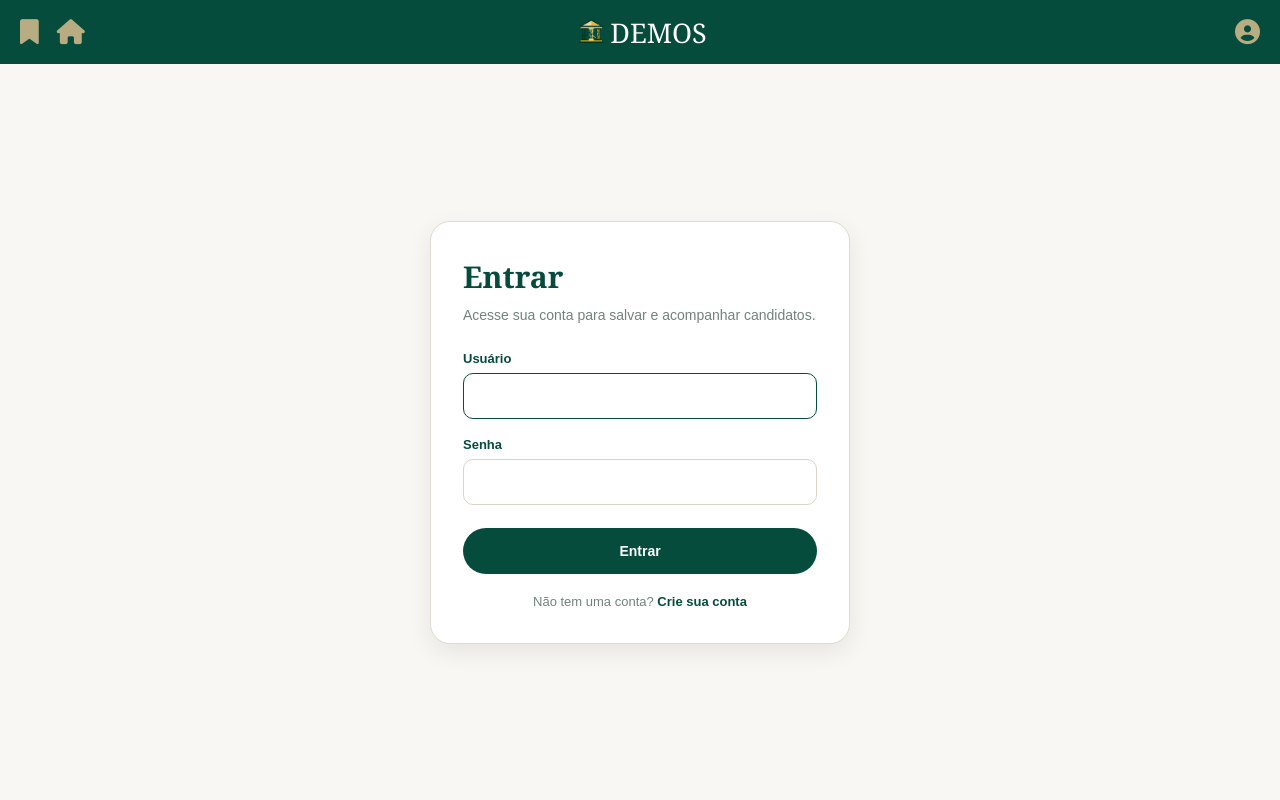
After one commit to giovanaags1-cmyk/Proj-de-Software---Grupo-4, a Django app: page /login/ in a window 1280 px wide. The commit adds this page. Run offline with Django 5.2, Linux system fonts and the light colour scheme.

Commit message:
Ajeitei a pesquisa, criei a parte de login e entrar com o usuário

```diff
--- a/Demos-02/demos/core/models.py
+++ b/Demos-02/demos/core/models.py
@@ -3,9 +3,11 @@ from django.db import models
 
 class Candidato(models.Model):
     nome = models.CharField(max_length=200)
+    apelido = models.CharField(max_length=200, blank=True)
     partido = models.CharField(max_length=100)
     cargo = models.CharField(max_length=100)
     uf = models.CharField(max_length=2)
+    descricao = models.TextField(blank=True)
 
     def __str__(self):
         return self.nome
--- /dev/null
+++ b/Demos-02/demos/core/static/core/css/login.css
@@ -0,0 +1,151 @@
+.pagina-login {
+    min-height: calc(100vh - 64px);
+
+    display: flex;
+    justify-content: center;
+    align-items: center;
+
+    padding: 32px 20px;
+
+    background-color: #f8f7f3;
+}
+
+.caixa-login {
+    width: min(420px, 100%);
+
+    margin: 0 auto;
+
+    background-color: white;
+
+    border: 1px solid #dfdbcf;
+    border-radius: 20px;
+
+    padding: 34px 32px;
+
+    box-shadow: 0 8px 25px rgba(0, 0, 0, 0.08);
+}
+
+.caixa-login h1 {
+    color: var(--verde);
+
+    font-family: Georgia, "Times New Roman", serif;
+    font-size: 30px;
+
+    margin-bottom: 8px;
+}
+
+.descricao-login {
+    color: #71837c;
+
+    font-size: 14px;
+    line-height: 1.5;
+
+    margin-bottom: 25px;
+}
+
+.campo-login {
+    display: flex;
+    flex-direction: column;
+
+    gap: 7px;
+
+    margin-bottom: 18px;
+}
+
+.campo-login label {
+    color: var(--verde);
+
+    font-size: 13px;
+    font-weight: 600;
+}
+
+.campo-login input {
+    width: 100%;
+    height: 46px;
+
+    padding: 0 14px;
+
+    border: 1px solid #d9d4c7;
+    border-radius: 10px;
+
+    outline: none;
+
+    font-size: 14px;
+}
+
+.campo-login input:focus {
+    border-color: var(--verde);
+}
+
+.botao-login {
+    width: 100%;
+    height: 46px;
+
+    margin-top: 5px;
+
+    border: none;
+    border-radius: 24px;
+
+    background-color: var(--verde);
+    color: white;
+
+    font-size: 14px;
+    font-weight: 600;
+
+    cursor: pointer;
+}
+
+.botao-login:hover {
+    background-color: var(--verde-escuro);
+}
+
+.erro-login {
+    margin-bottom: 18px;
+
+    padding: 11px 13px;
+
+    background-color: #f7e7e5;
+
+    border-radius: 8px;
+
+    color: #8a3f38;
+
+    font-size: 13px;
+}
+
+@media (max-width: 600px) {
+
+    .pagina-login {
+        min-height: calc(100vh - 55px);
+        padding: 25px 16px;
+    }
+
+    .caixa-login {
+        padding: 25px 20px;
+    }
+
+    .caixa-login h1 {
+        font-size: 26px;
+    }
+}
+.link-cadastro {
+    margin-top: 20px;
+
+    text-align: center;
+
+    color: #71837c;
+
+    font-size: 13px;
+}
+
+.link-cadastro a {
+    color: var(--verde);
+
+    font-weight: 600;
+
+    text-decoration: none;
+}
+
+.link-cadastro a:hover {
+    text-decoration: underline;
+}
--- a/Demos-02/demos/core/templates/core/index.html
+++ b/Demos-02/demos/core/templates/core/index.html
@@ -42,7 +42,7 @@
         </a>
 
 
-        <a href="login.html" class="icone-menu" aria-label="Minha conta">
+        <a href="{% url 'login' %}" class="icone-menu" aria-label="Minha conta">
             <i class="fa-solid fa-circle-user"></i>
         </a>
 
--- /dev/null
+++ b/Demos-02/demos/core/templates/core/login.html
@@ -0,0 +1,120 @@
+{% load static %}
+
+<!DOCTYPE html>
+<html lang="pt-BR">
+
+<head>
+    <meta charset="UTF-8">
+    <meta name="viewport" content="width=device-width, initial-scale=1.0">
+
+    <title>Login | DEMOS</title>
+
+    <link rel="stylesheet" href="{% static 'core/css/demos.css' %}">
+    <link rel="stylesheet" href="{% static 'core/css/login.css' %}">
+
+    <link
+        rel="stylesheet"
+        href="https://cdnjs.cloudflare.com/ajax/libs/font-awesome/6.5.0/css/all.min.css"
+    >
+</head>
+
+<body>
+
+<header class="cabecalho">
+
+    <div class="cabecalho-esquerda">
+
+        <a
+            href="{% url 'salvos' %}"
+            class="icone-menu"
+            aria-label="Candidatos salvos"
+        >
+            <i class="fa-solid fa-bookmark"></i>
+        </a>
+
+        <a
+            href="{% url 'index' %}"
+            class="icone-menu"
+            aria-label="Início"
+        >
+            <i class="fa-solid fa-house"></i>
+        </a>
+
+    </div>
+
+    <a href="{% url 'index' %}" class="logo">
+
+        <img
+            src="{% static 'core/img/logo.png' %}"
+            alt="Logo Demos"
+        >
+
+        <span>DEMOS</span>
+
+    </a>
+
+    <a href="{% url 'login' %}" class="icone-menu" aria-label="Minha conta">
+        <i class="fa-solid fa-circle-user"></i>
+    </a>
+
+</header>
+
+
+<main class="pagina-login">
+
+    <section class="caixa-login">
+
+        <h1>Entrar</h1>
+
+        <p class="descricao-login">
+            Acesse sua conta para salvar e acompanhar candidatos.
+        </p>
+
+        {% if form.errors %}
+            <p class="erro-login">
+                Usuário ou senha inválidos.
+            </p>
+        {% endif %}
+
+        <form method="post">
+
+            {% csrf_token %}
+
+            <div class="campo-login">
+
+                <label for="{{ form.username.id_for_label }}">
+                    Usuário
+                </label>
+
+                {{ form.username }}
+
+            </div>
+
+            <div class="campo-login">
+
+                <label for="{{ form.password.id_for_label }}">
+                    Senha
+                </label>
+
+                {{ form.password }}
+
+            </div>
+
+            <button type="submit" class="botao-login">
+                Entrar
+            </button>
+            <p class="link-cadastro">
+                Não tem uma conta?
+                <a href="{% url 'cadastro' %}">
+                    Crie sua conta
+                </a>
+            </p>
+
+        </form>
+
+    </section>
+
+</main>
+
+</body>
+</html>
--- a/Demos-02/demos/core/templates/core/salvos.html
+++ b/Demos-02/demos/core/templates/core/salvos.html
@@ -55,11 +55,7 @@
     </a>
 
 
-    <a
-        href="#"
-        class="icone-menu"
-        aria-label="Minha conta"
-    >
+    <a href="{% url 'login' %}" class="icone-menu" aria-label="Minha conta">
         <i class="fa-solid fa-circle-user"></i>
     </a>
 
--- a/Demos-02/demos/core/urls.py
+++ b/Demos-02/demos/core/urls.py
@@ -1,9 +1,16 @@
 from django.urls import path
 
-from .views import IndexView, SalvosView
+from .views import (
+    IndexView,
+    SalvosView,
+    LoginUsuarioView,
+    CadastroUsuarioView,
+)
 
 
 urlpatterns = [
     path("", IndexView.as_view(), name="index"),
     path("salvos/", SalvosView.as_view(), name="salvos"),
+    path("login/", LoginUsuarioView.as_view(), name="login"),
+    path("cadastro/", CadastroUsuarioView.as_view(), name="cadastro"),
 ]
--- a/Demos-02/demos/core/views.py
+++ b/Demos-02/demos/core/views.py
@@ -1,9 +1,10 @@
 from django.views.generic import TemplateView
 from .models import Candidato
-
-from django.views.generic import TemplateView
-from .models import Candidato
-
+from django.contrib.auth.views import LoginView
+from django.contrib.auth.forms import UserCreationForm
+from django.urls import reverse_lazy
+from django.views.generic import FormView
+from django.db.models import Q
 
 class IndexView(TemplateView):
     template_name = "core/index.html"
@@ -11,17 +12,35 @@ class IndexView(TemplateView):
     def get_context_data(self, **kwargs):
         context = super().get_context_data(**kwargs)
 
-        nome = self.request.GET.get("nome")
+        pesquisa = self.request.GET.get("q", "")
 
-        if nome:
-            context["candidatos"] = Candidato.objects.filter(
-                nome__icontains=nome
+        if pesquisa:
+            candidatos = Candidato.objects.filter(
+                Q(nome__icontains=pesquisa) |
+                Q(apelido__icontains=pesquisa) |
+                Q(partido__icontains=pesquisa)
             )
         else:
-            context["candidatos"] = Candidato.objects.none()
+            candidatos = Candidato.objects.none()
+
+        context["candidatos"] = candidatos
+        context["pesquisa"] = pesquisa
 
         return context
 
 
 class SalvosView(TemplateView):
     template_name = "core/salvos.html"
+
+class LoginUsuarioView(LoginView):
+    template_name = "core/login.html"
+    next_page = "/"
+
+class CadastroUsuarioView(FormView):
+    template_name = "core/cadastro.html"
+    form_class = UserCreationForm
+    success_url = reverse_lazy("login")
+
+    def form_valid(self, form):
+        form.save()
+        return super().form_valid(form)
```
Also changed, not shown: Demos-02/demos/core/admin.py (+21 -1 lines), Demos-02/demos/core/templates/core/cadastro.html (added, +141 -0 lines), Demos-02/demos/core/migrations/0002_candidato_apelido_candidato_descricao.py (added).
